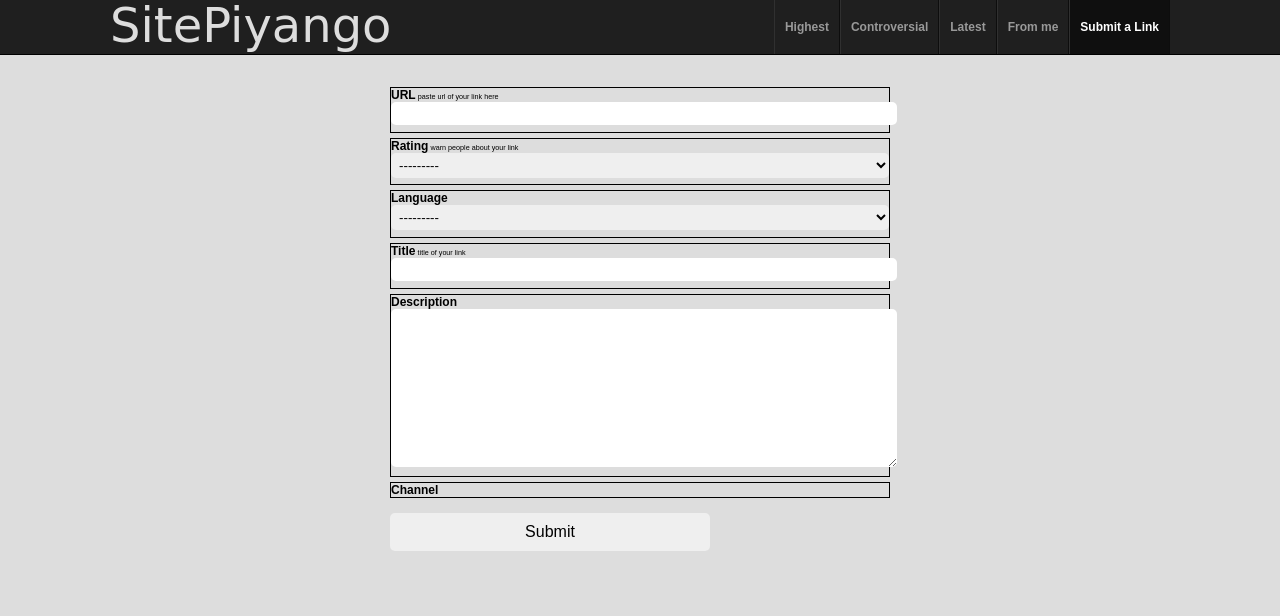
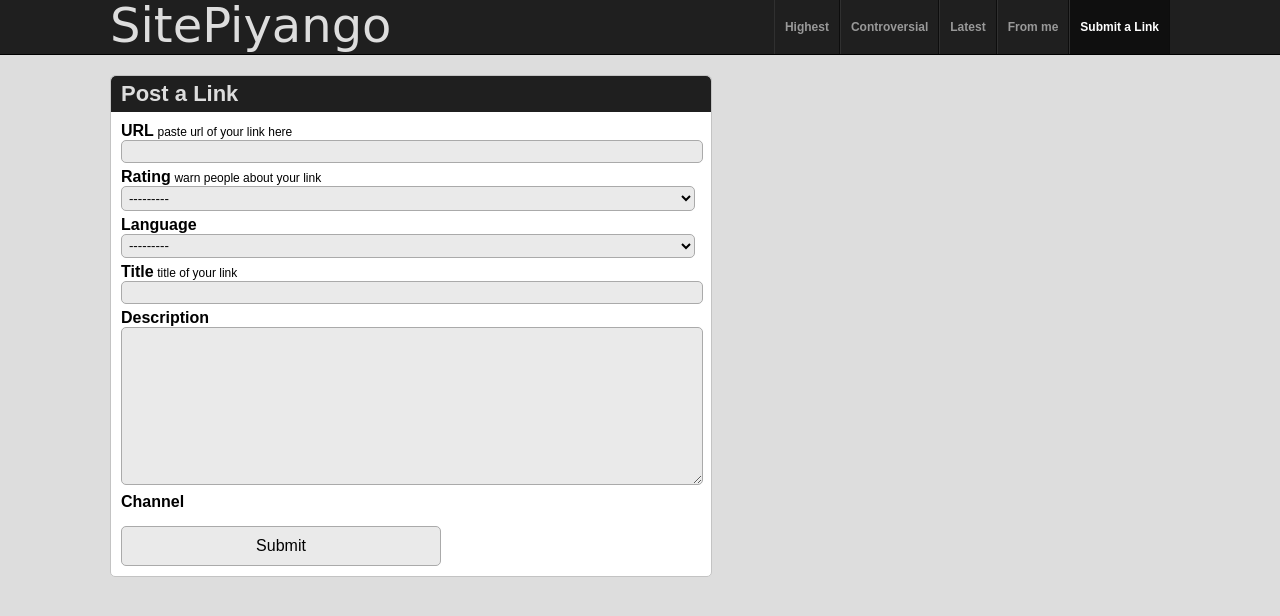
Before and after one commit to linkfloyd/linkfloyd-museum, a Django app: page /links/submit/ in a window 1280 px wide. Shown: the top 616 px of the page. Run offline with Django 3.2, Linux system fonts and the light colour scheme; the visitor is signed in with stand-in values (Sample User, id 1); style sheets or scripts are compiled from the project's sources; parts of the project's set-up code (start-up, migrations or seed data) failed here and were passed over; some web fonts are replaced.

Commit message:
fix login and submit forms

```diff
--- a/spiyango/links/templates/links/link_list.html
+++ b/spiyango/links/templates/links/link_list.html
@@ -7,7 +7,7 @@
 {% endblock %}
 
 {% block content %}
-<div class="two-sections">
+<div class="two-column">
     <div class="panel">
         {% if top_channels %}
         <ul class="channels section">
--- a/spiyango/links/templates/links/submit.html
+++ b/spiyango/links/templates/links/submit.html
@@ -1,20 +1,21 @@
 {% extends "base.html" %}{% load i18n %}{% block extra_head %}{{form.media}}{% endblock %}
 {% block content %}
+<div class="one-column">
+    <div class="content section narrow">
+        <h2 class="header">Post a Link</h2>
+        <div class="body">
 		    <form action="#" method="post">
                 <div class="fieldWrapper">
                     <label for="id_url">{{ form.url.errors }}{% trans "URL" %}<span class="desc">{{form.url.help_text}}</label>
-
                     {{ form.url }}
                 </div>
                 <div class="fieldWrapper">
                     <label fory="id_rating">{{ form.rating.errors }}{% trans "Rating" %}<span class="desc">{{form.rating.help_text}}</label>
-
                     {{ form.rating }}
                 </div>
 
                 <div class="fieldWrapper">
                     <label fory="id_rating">{{ form.language.errors }}{% trans "Language" %}<span class="desc">{{form.language.help_text}}</label>
-
                     {{ form.language }}
                 </div>
                 <div class="fieldWrapper">
@@ -43,4 +44,7 @@
                 tokenLimit: 1
                 });
             </script>
+        </div>
+    </div>
+</div>
 {% endblock content %}
--- a/spiyango/sitestatic/css/style.less
+++ b/spiyango/sitestatic/css/style.less
@@ -91,7 +91,13 @@
         border-top-right-radius: 5px;
     }
 }
-div.two-sections {
+
+div.one-column {
+    div.section.narrow {
+        width: 600px;
+    }
+}
+div.two-column {
     div.panel {
         float: right;
         ul.channels {
@@ -241,16 +247,14 @@
 }
 form {
 	display:block;
-    margin: auto;
-	padding: 1em;
-    width: 500px;
+    margin: 10px;
+	padding: 0;
     div.fieldWrapper{
         margin: 0 0 5px 0;
         padding: 0;
-        border: 1px solid black;
         label {
 	        display: block;
-	        font-size: 1em;
+	        font-size: 16px;
             font-weight: bold;
             margin: 0;
             padding: 0;
@@ -258,7 +262,7 @@
 	            margin-top: 0;
             }
             span.desc {
-                font-size: 0.6em;
+                font-size: 12px;
                 font-weight: normal;
                 margin: 0 0 0 0.3em;
             }
@@ -278,12 +282,14 @@
             }
         }
     }
-    input, textarea, select, textarea {
-        width: 100%;
+    input, textarea, select, textarea, ul.token-input-list {
+        width: 99%;
+        padding: 0.5%;
+        border: none;
+        margin: 0;
+        background: lighten(@pencil-grey, 25%);
         border-radius: 5px;
-        padding: 0.3em;
-        margin: 0 0 0.5em 0;
-        border: none;
+        border: 1px solid darken(@pencil-grey, 0%);
     }
     input[type='submit'] {
 	    font-size:16px;
--- a/spiyango/utils.py
+++ b/spiyango/utils.py
@@ -81,7 +81,7 @@
             try:
                 resp_dict['description'] = BeautifulStoneSoup(resp_dict['description'],
                     convertEntities=BeautifulStoneSoup.HTML_ENTITIES).contents[0]
-            except IndexError:
+            except KeyError:
                 pass
 
         # if thumbnail url is relative, make it absolute url.
```
Also changed, not shown: spiyango/templates/registration/login.html (+9 -11 lines). Lines whose indentation alone changed are shown as unchanged.
